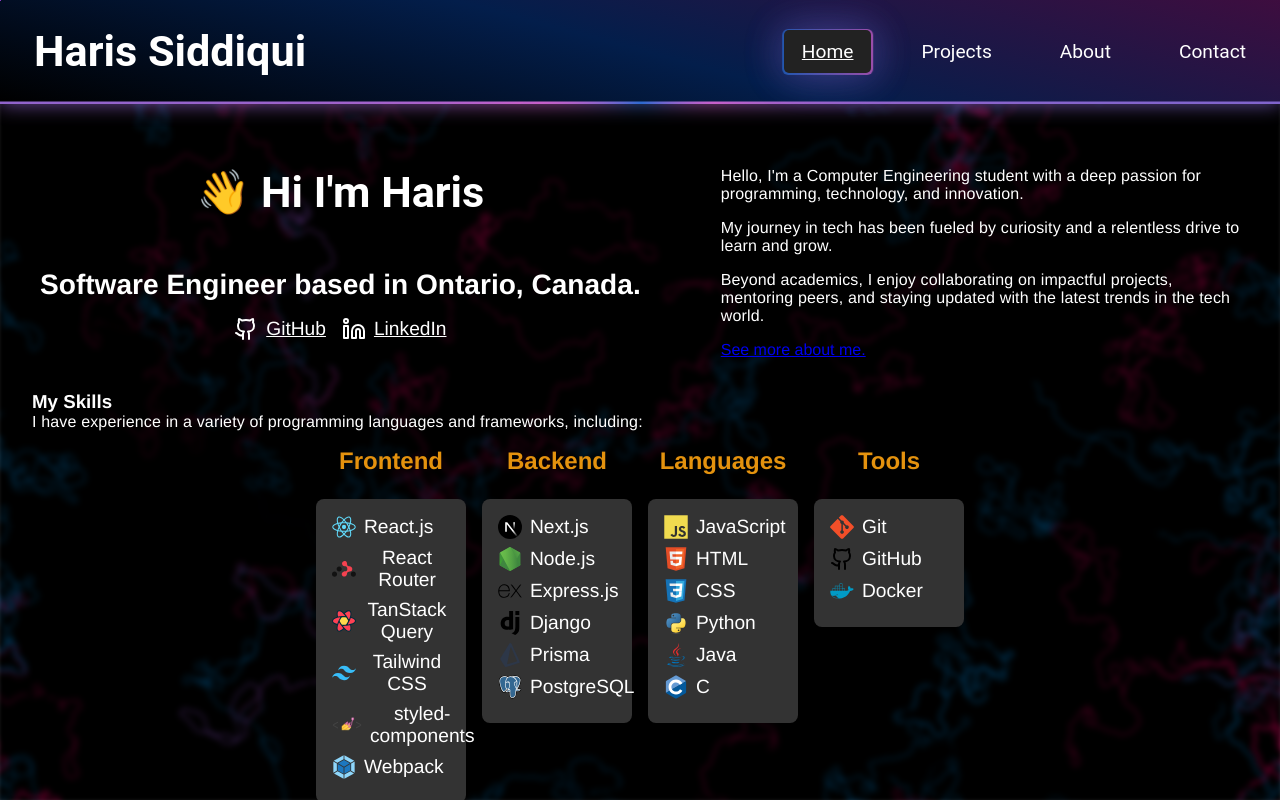
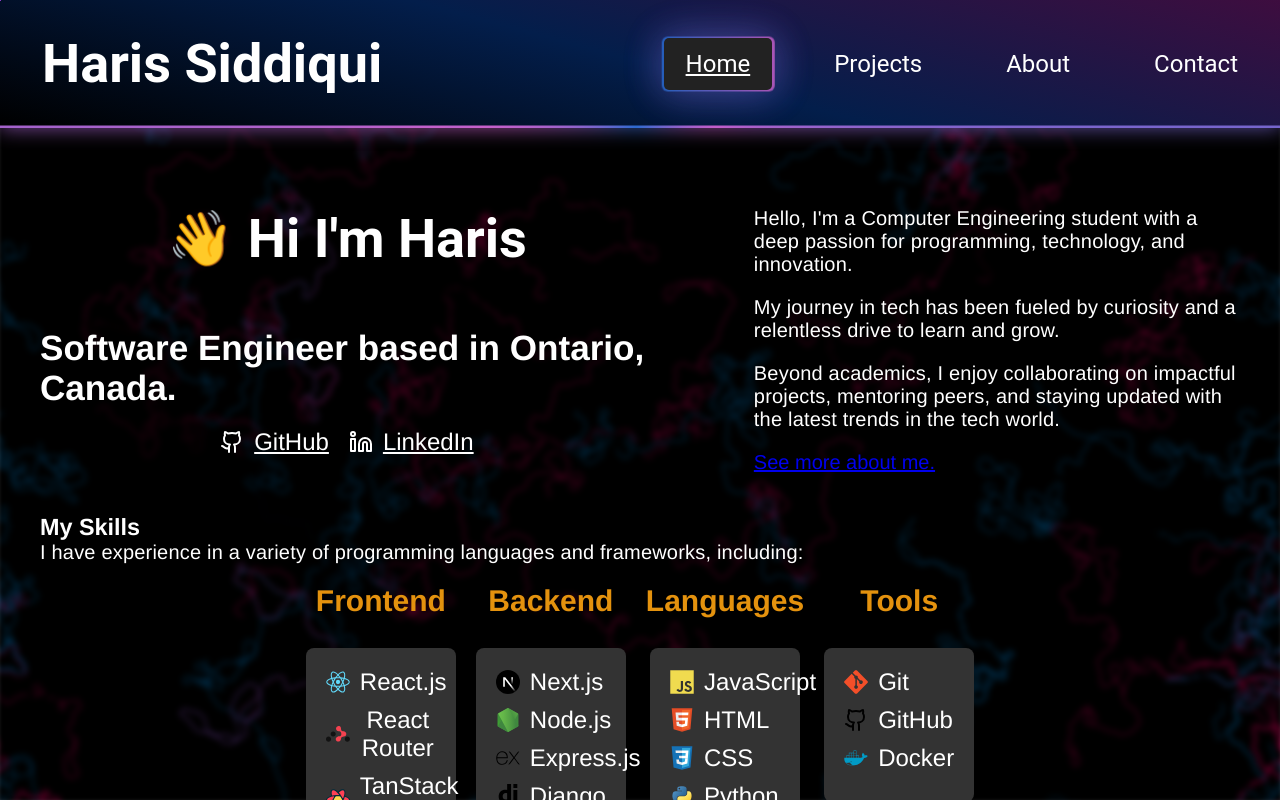
Before and after one commit to Haris-199/portfolio, a React (Vite) app: page / in a window 1280 px wide. Shown: the top 800 px of the page. Built offline with nearby package versions, Linux system fonts and the light colour scheme.

Commit message:
Resize text

```diff
--- a/src/global.css
+++ b/src/global.css
@@ -1,3 +1,7 @@
+:root {
+  font-size: clamp(16px, 1.2vw + 1rem, 20px);
+}
+
 *,
 *::before,
 *::after {
```
